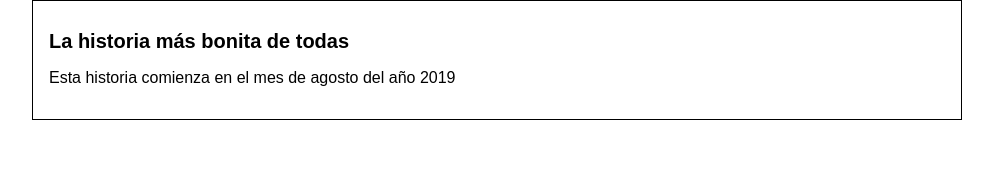
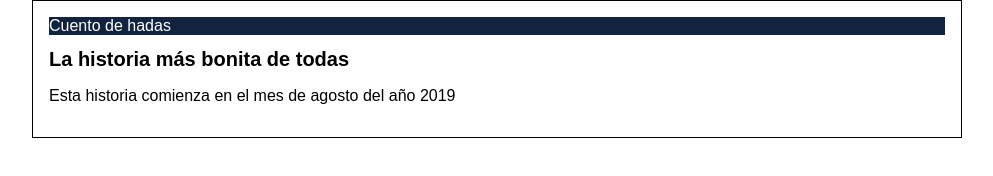
Before and after one commit to MateDeve/Historia-H-M, a plain HTML site: page index.html in a window 1280 px wide. Shown: the whole page, without its empty margins (143-1136 px from the left). Drawn offline with Linux system fonts and the light colour scheme.

Commit message:
Agregamos cabecera

```diff
--- a/css/styles.css
+++ b/css/styles.css
@@ -12,6 +12,11 @@ body{
     border: 1px solid #000;
     margin: 0 auto;
 
-} #container h1{
+}
+#cabecera{
+    background: #11233f;
+    color: #ffffff;
+}
+#container h1{
     font-size: 20px;
 }
--- a/index.html
+++ b/index.html
@@ -8,6 +8,9 @@
 </head>
 <body>
     <div id="container">
+        <div id="cabecera">
+            Cuento de hadas
+        </div>
         <div id="post">
             <h1>La historia más bonita de todas</h1>
             <p>Esta historia comienza en el mes de agosto del año 2019</p>
```
